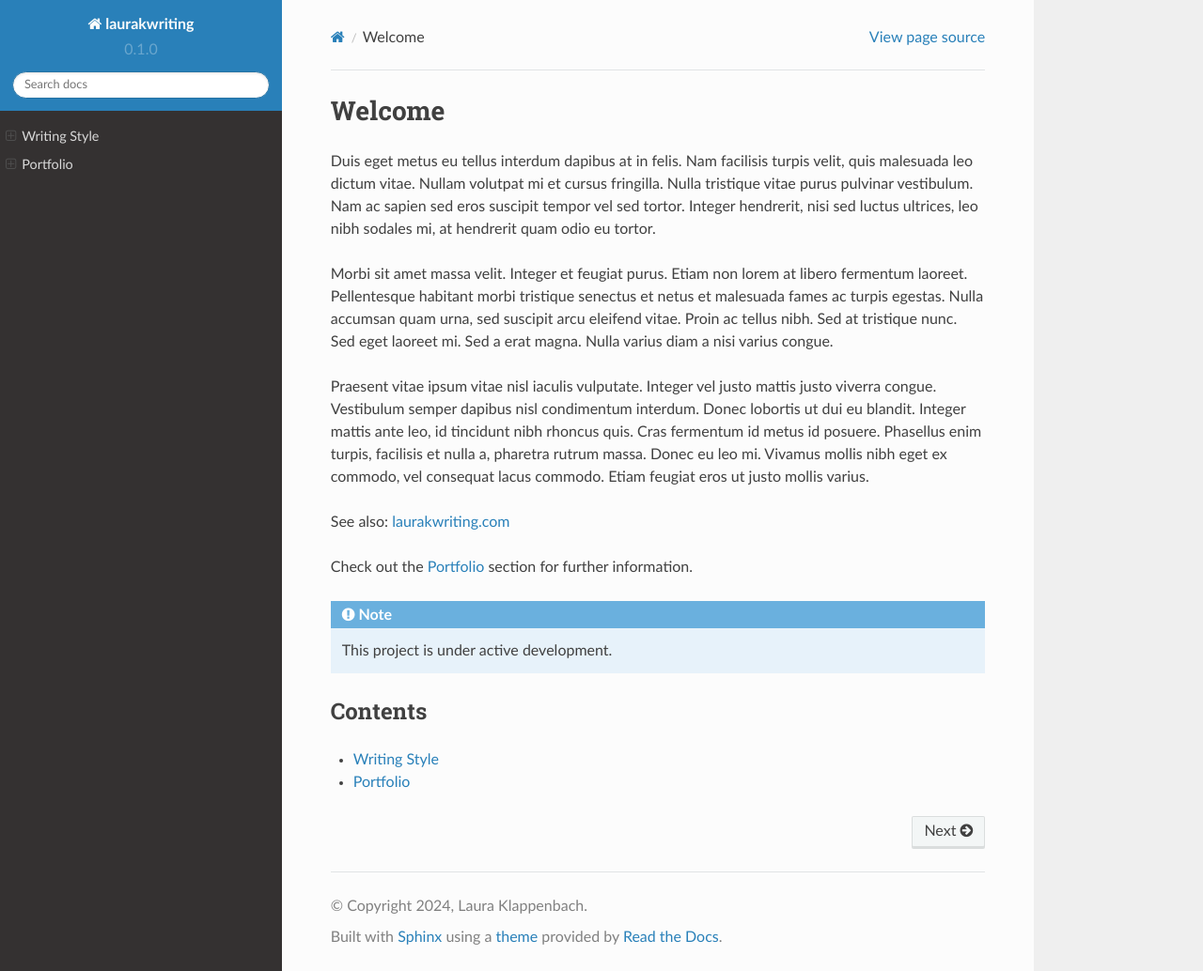
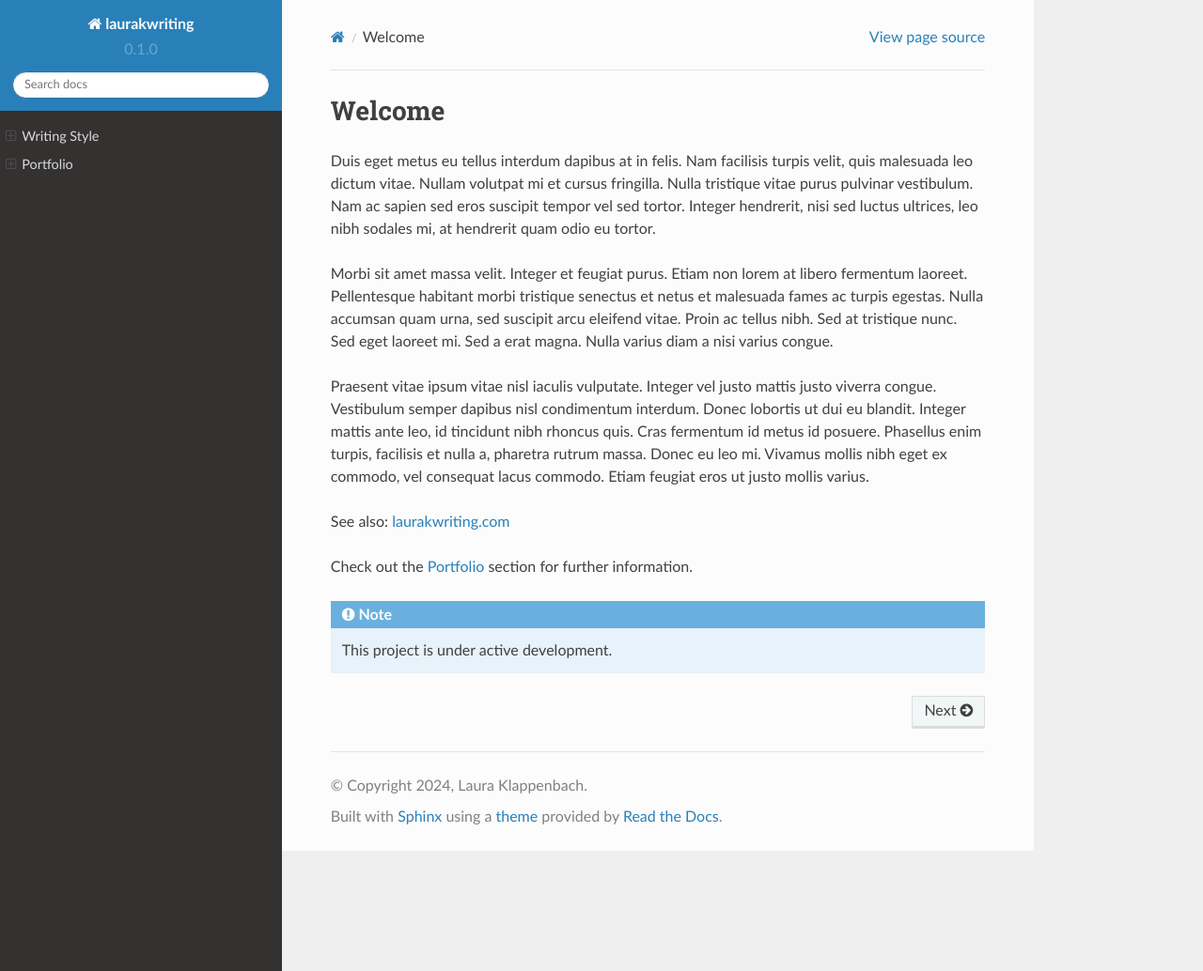
Before and after one commit to laurakwriting/rtd-laurakwriting, a Sphinx documentation site: the page built from docs/source/index.rst, in a window 1280 px wide and 1034 px high. Shown: the whole window at 94% size. Built offline with Sphinx 7.4.7 and the Read the Docs theme 2.0.0, drawn with Linux system fonts in a browser that asks for light colours.

Commit message:
Hides toctree

```diff
--- a/docs/source/index.rst
+++ b/docs/source/index.rst
@@ -16,11 +16,8 @@ Check out the :doc:`portfolio` section for further information.
 
    This project is under active development.
 
-Contents
---------
-
 .. toctree::
-   :maxdepth: 1
+   :hidden:
 
    writing
    portfolio
```
